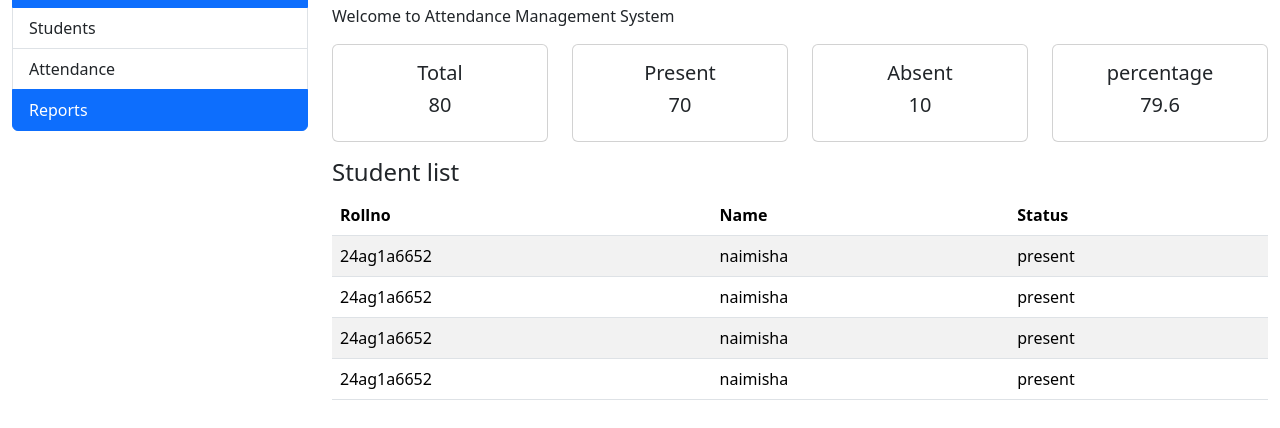
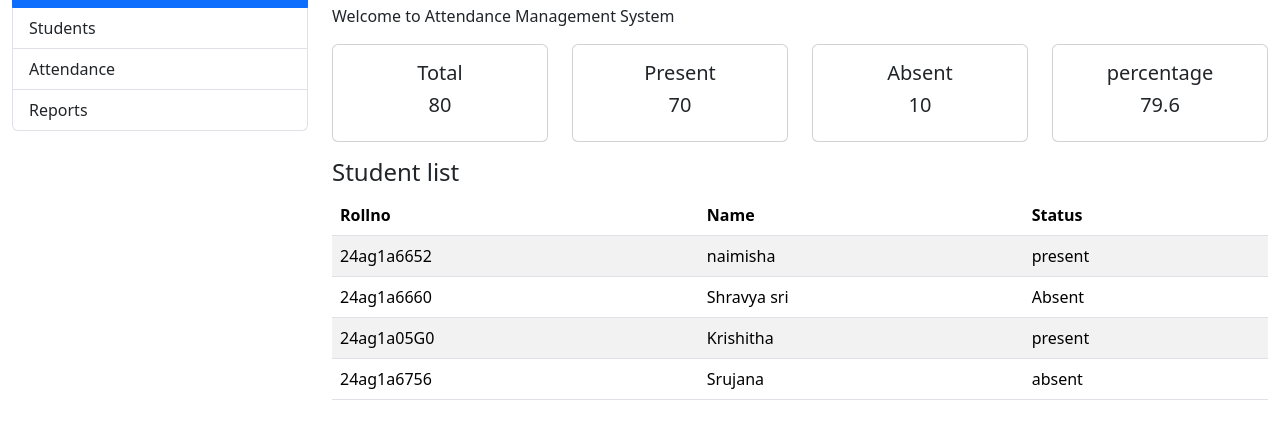
Before and after one commit to naimisha1169/attendance-management-system, a plain HTML site: page frontend/dashboard.html in a window 1280 px wide. Shown: the part 114-542 px from the top of the page. Drawn offline with nearby package versions, Linux system fonts and the light colour scheme.

Commit message:
made changes in dashboard

```diff
--- a/frontend/dashboard.html
+++ b/frontend/dashboard.html
@@ -23,10 +23,10 @@
         <div class="row">
             <div class="col-md-3">
                 <div class="list-group mt-4  bg-tertiary">
-                    <a href="" class="list-group-item list-group-item-action active">Dashboard</a>
-                    <a href="" class="list-group-item list-group-item-action">Students</a>
-                    <a href="" class="list-group-item list-group-item-action">Attendance</a>
-                    <a href="" class="list-group-item list-group-item-action active">Reports</a>
+                    <a href="#" class="list-group-item list-group-item-action active">Dashboard</a>
+                    <a href="students.html" class="list-group-item list-group-item-action">Students</a>
+                    <a href="attendance.html" class="list-group-item list-group-item-action ">Attendance</a>
+                    <a href="reports.html" class="list-group-item list-group-item-action">Reports</a>
                 </div>
             </div>
             <div class="col-md-9">
@@ -82,28 +82,32 @@
                                     24ag1a6652
                                 </td>
                                 <td>naimisha</td>
+
                                 <td>present</td>
                             </tr>
                             <tr>
                                 <td>
-                                    24ag1a6652
+                                    24ag1a6660
                                 </td>
-                                <td>naimisha</td>
+                                <td>Shravya sri</td>
+
+                                <td>Absent</td>
+                            </tr>
+                            <tr>
+                                <td>
+                                    24ag1a05G0
+                                </td>
+                                <td>Krishitha</td>
+
                                 <td>present</td>
                             </tr>
                             <tr>
                                 <td>
-                                    24ag1a6652
+                                    24ag1a6756
                                 </td>
-                                <td>naimisha</td>
-                                <td>present</td>
-                            </tr>
-                            <tr>
-                                <td>
-                                    24ag1a6652
-                                </td>
-                                <td>naimisha</td>
-                                <td>present</td>
+                                <td>Srujana</td>
+
+                                <td>absent</td>
                             </tr>
                         </tbody>
                     </table>
```
